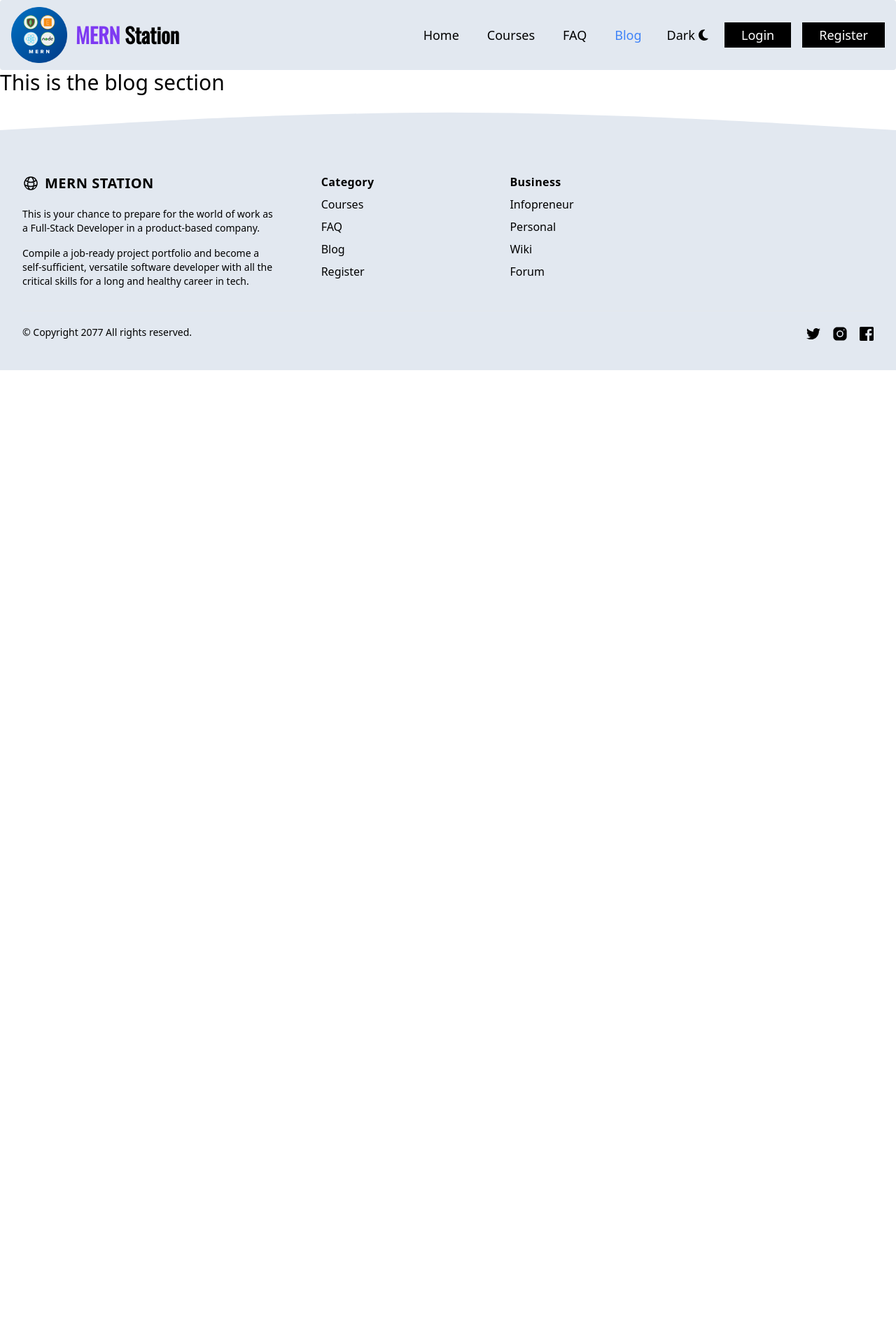
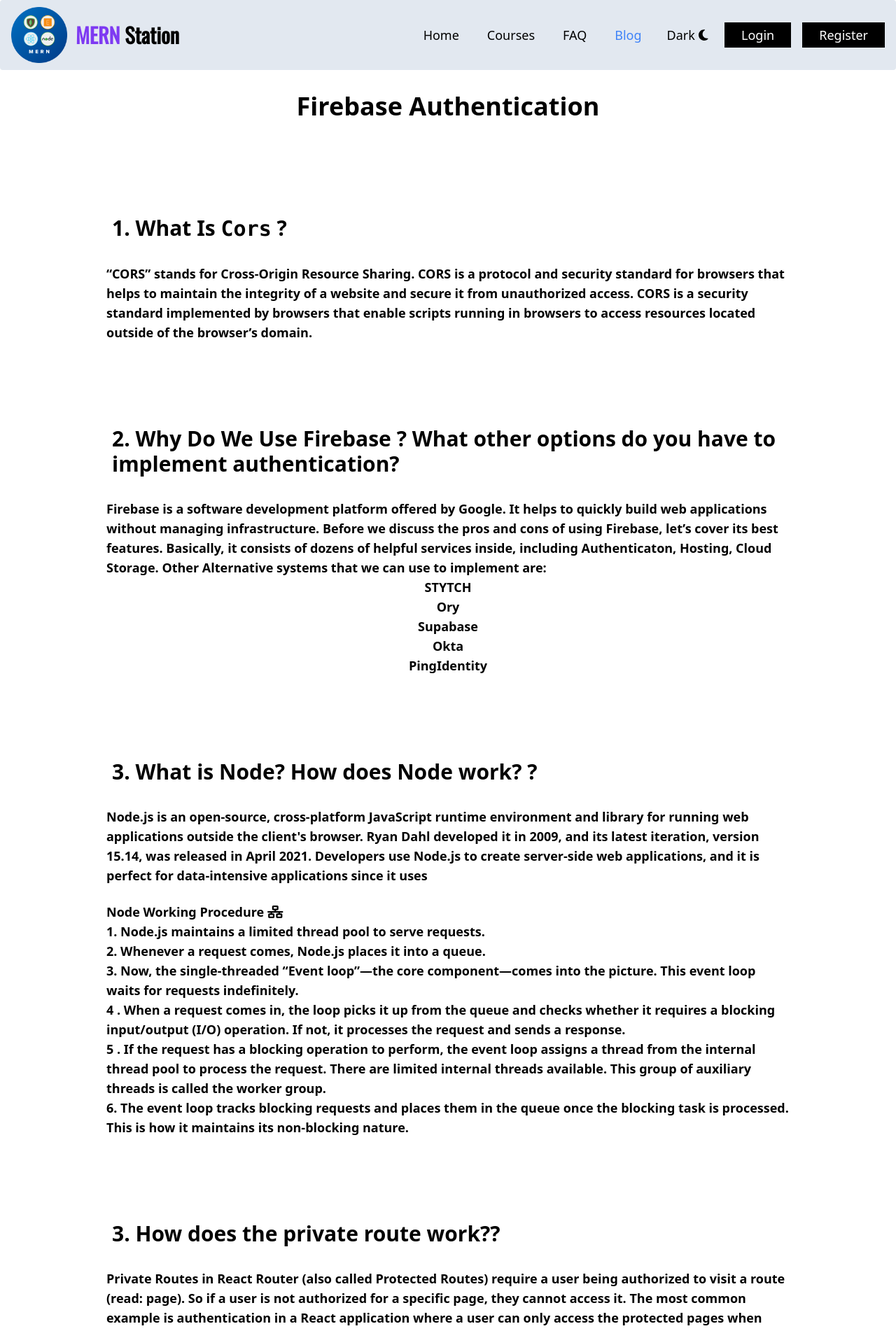
Before and after one commit to anowarzz/mern-station-client, a React (Create React App) app: page /blog in a window 1280 px wide. Shown: the top 1902 px of the page at 70% size. Before the commit the page ends 800 px from the top, so only its background shows below. Built offline with nearby package versions, Linux system fonts and the light colour scheme; no server answers.

Commit message:
blog added

```diff
--- a/src/components/Pages/Blog/Blog.js
+++ b/src/components/Pages/Blog/Blog.js
@@ -1,11 +1,85 @@
-import React from 'react';
+import { faNetworkWired } from "@fortawesome/free-solid-svg-icons";
+import { FontAwesomeIcon } from "@fortawesome/react-fontawesome";
+import React from "react";
 
 const Blog = () => {
-    return (
-        <div>
-            <h2 className="text-3xl">This is the blog section</h2>
-        </div>
-    );
+  return (
+    <div className="h-full pb-12">
+      <h1 className="text-4xl font-bold text-center pt-8 pb-10 ">
+        Firebase Authentication
+      </h1>
+
+      <div className="mt-16  rounded font-semibold w-[80%] mx-auto p-6">
+        <h3 className="text-3xl p-2 ">
+          1. What Is <code>Cors</code> ?
+        </h3>
+
+        <p className="mt-6 text-lg">
+        “CORS” stands for Cross-Origin Resource Sharing. CORS is a protocol and security standard for browsers that helps to maintain the integrity of a website and secure it from unauthorized access.
+        CORS is a security standard implemented by browsers that enable scripts running in browsers to access resources located outside of the browser’s domain.
+        </p>
+      </div>
+
+      <div className="mt-16  rounded font-semibold w-[80%] mx-auto p-6">
+        <h3 className="text-3xl p-2 ">2. Why Do We Use Firebase ? What other options do you have to implement authentication? </h3>
+
+        <p className="mt-6 text-lg">
+        Firebase is a software development platform offered by Google. It helps to quickly build web applications without managing infrastructure. Before we discuss the pros and cons of using Firebase, let’s cover its best features. Basically, it consists of dozens of helpful services inside, including Authenticaton, Hosting, Cloud Storage.
+         Other Alternative systems that we can use to implement are:
+        </p>
+        <ul className="text-lg text-center">
+            <li>STYTCH</li>
+            <li>Ory</li>
+            <li>Supabase</li>
+            <li>Okta</li>
+            <li>PingIdentity</li>
+        </ul>
+      </div>
+
+      <div className="mt-16 rounded font-semibold w-[80%] mx-auto p-6">
+        <h3 className="text-3xl p-2 ">3. What is Node? How does Node work? ? </h3>
+
+        <p className="mt-6 text-lg">
+        Node.js is an open-source, cross-platform JavaScript runtime environment and library for running web applications outside the client's browser. Ryan Dahl developed it in 2009, and its latest iteration, version 15.14, was released in April 2021. Developers use Node.js to create server-side web applications, and it is perfect for data-intensive applications since it uses
+
+        </p>
+
+        <p className="mt-6 text-lg">
+            Node Working Procedure  <FontAwesomeIcon icon={faNetworkWired} />
+        </p>
+        <p>
+    <ol className="text-lg">
+        <li>
+        1. Node.js maintains a limited thread pool to serve requests.
+        </li>
+        2. Whenever a request comes, Node.js places it into a queue.
+        <li>
+        3. Now, the single-threaded “Event loop”—the core component—comes into the picture. This event loop waits for requests indefinitely.
+        </li>
+        4 . When a request comes in, the loop picks it up from the queue and checks whether it requires a blocking input/output (I/O) operation. If not, it processes the request and sends a response.
+        <li>
+
+        </li>
+        5 . If the request has a blocking operation to perform, the event loop assigns a thread from the internal thread pool to process the request. There are limited internal threads available. This group of auxiliary threads is called the worker group.
+        <li>
+        6. The event loop tracks blocking requests and places them in the queue once the blocking task is processed. This is how it maintains its non-blocking nature.
+        </li>
+    </ol>
+        </p>
+      </div>
+
+
+      <div className="mt-16  rounded font-semibold w-[80%] mx-auto p-6">
+        <h3 className="text-3xl p-2 ">3.  How does the private route work??</h3>
+
+        <p className="mt-6 text-lg">
+        Private Routes in React Router (also called Protected Routes) require a user being authorized to visit a route (read: page). So if a user is not authorized for a specific page, they cannot access it. The most common example is authentication in a React application where a user can only access the protected pages when they are authorized (which means in this case being authenticated). Authorization goes beyond authentication though. For example, a user can also have roles and permissions which give a user access to specific areas of the application.
+        </p>
+      </div>
+
+
+    </div>
+  );
 };
 
 export default Blog;
--- a/src/components/Pages/FAQ/FAQ.js
+++ b/src/components/Pages/FAQ/FAQ.js
@@ -2,8 +2,8 @@
 
 const FAQ = () => {
     return (
-        <div className='z-10'>
-            <h3 className="text-3xl">This is the FAQ section</h3>
+        <div>
+
         </div>
     );
 };
```
